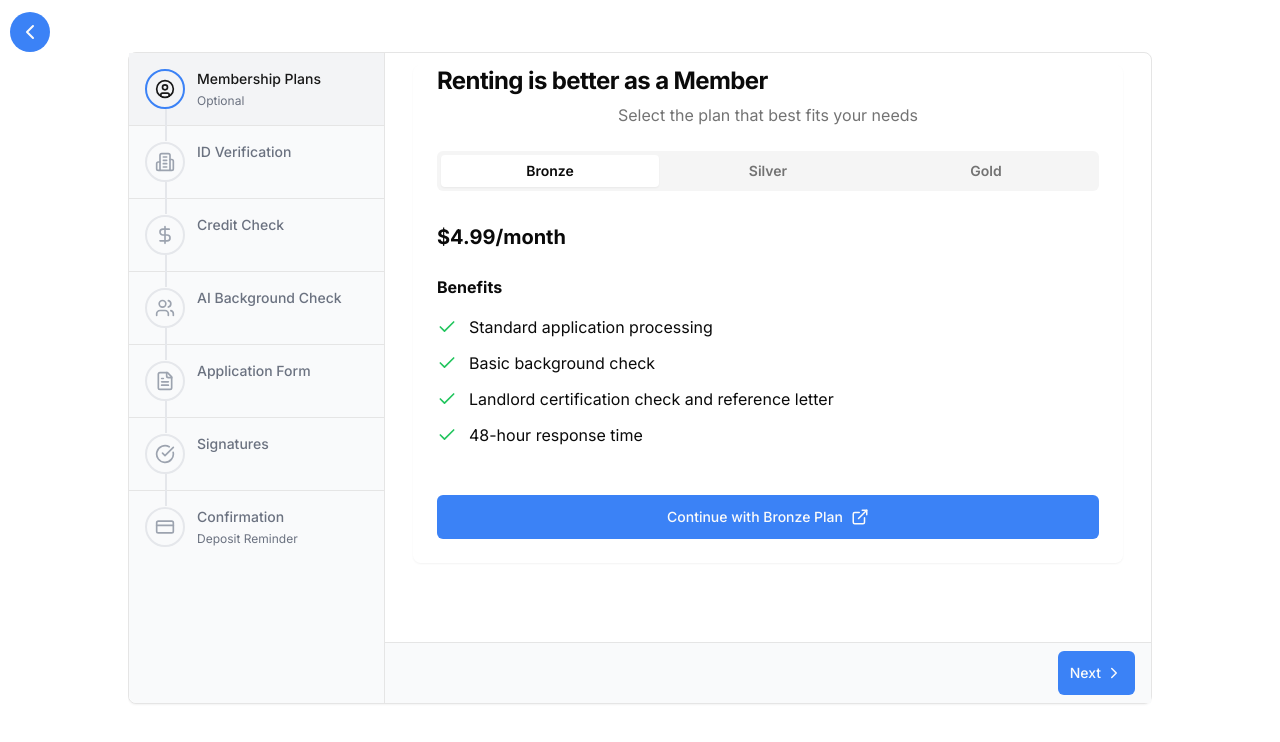
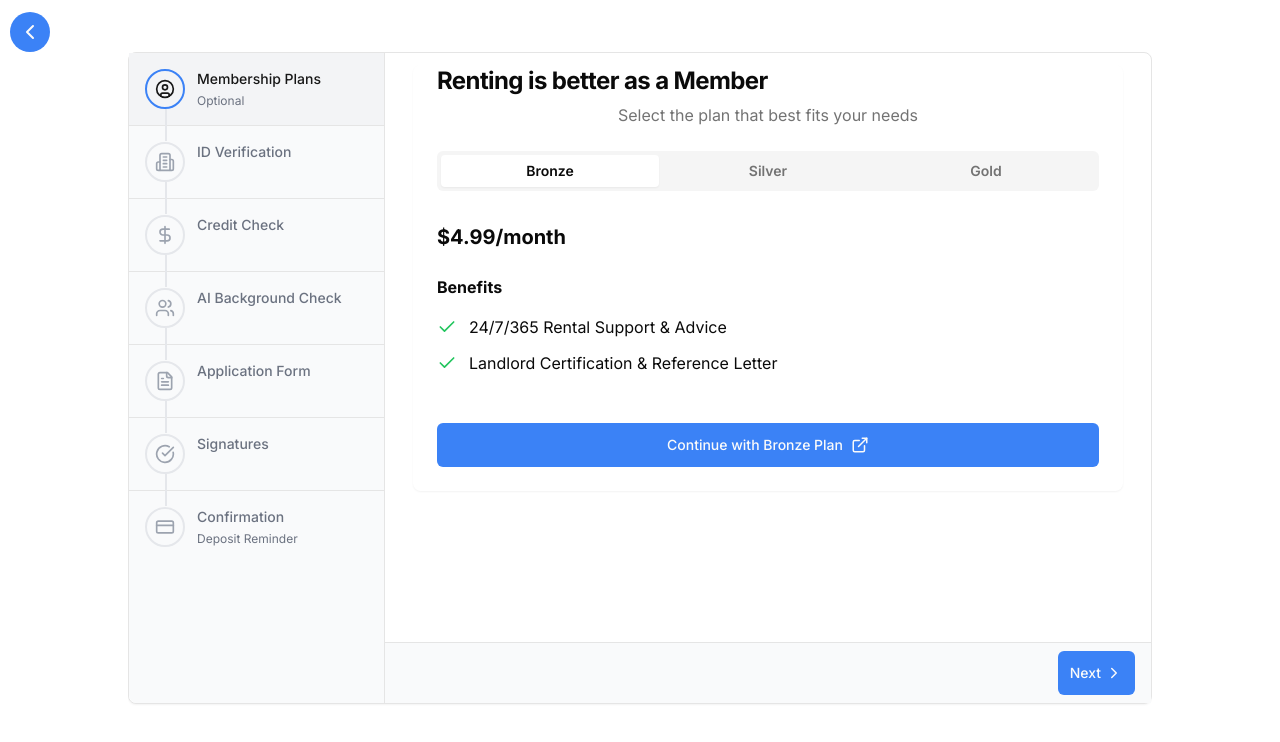
Before and after one commit to techrented123/rental-app, a Next.js app: page /apply in a window 1280 px wide. Shown: the top 742 px of the page. Built offline with nearby package versions, Linux system fonts and the light colour scheme.

Commit message:
fix: plan url

```diff
--- a/components/membership-plans.tsx
+++ b/components/membership-plans.tsx
@@ -5,16 +5,20 @@ import { Tabs, TabsContent, TabsList, TabsTrigger } from "@/components/ui/tabs";
 import { Check, ExternalLink } from "lucide-react";
 import Link from "next/link";
 
+/*
+24/7/365 Rental Support & Advice
+ Landlord Certification & Reference Letter
+ Earn loyalty Points with affiliate partners
+ Rent Reporting to Credit Companies
+*/
 const membershipPlans = [
   {
     id: "bronze",
     name: "Bronze",
     price: 4.99,
     benefits: [
-      "Standard application processing",
-      "Basic background check",
-      "Landlord certification check and reference letter",
-      "48-hour response time",
+      " 24/7/365 Rental Support & Advice",
+      "Landlord Certification & Reference Letter",
     ],
   },
   {
@@ -22,12 +26,10 @@ const membershipPlans = [
     name: "Silver",
     price: 9.99,
     benefits: [
-      "Priority application processing",
-      "Comprehensive background check",
-      "Credit score insights",
-      "24/7 phone support",
-      "24-hour response time",
-      "Rental history verification",
+      "24/7/365 Rental Support & Advice",
+      "Landlord Certification & Reference Letter",
+      "Earn loyalty Points with affiliate partners",
+      "Rent Reporting to Credit Companies",
     ],
   },
   {
@@ -35,14 +37,11 @@ const membershipPlans = [
     name: "Gold",
     price: 24.99,
     benefits: [
-      "Instant application processing",
-      "Advanced background check",
       "Full credit report",
-      "Dedicated support agent",
-      "Instant response time",
-      "Rental history verification",
-      "Income verification",
-      "Guaranteed approval decision",
+      "24/7/365 Rental Support & Advice",
+      "Landlord Certification & Reference Letter",
+      "Earn loyalty Points with affiliate partners",
+      "Rent Reporting to Credit Companies",
     ],
   },
 ];
@@ -108,7 +107,7 @@ const Plans = () => {
                     </div>
 
                     <Link
-                      href={`https://rented123.com/sign-up/${plan.id}`}
+                      href={`https://rented123.com/${plan.id}`}
                       target="_blank"
                     >
                       {" "}
```
